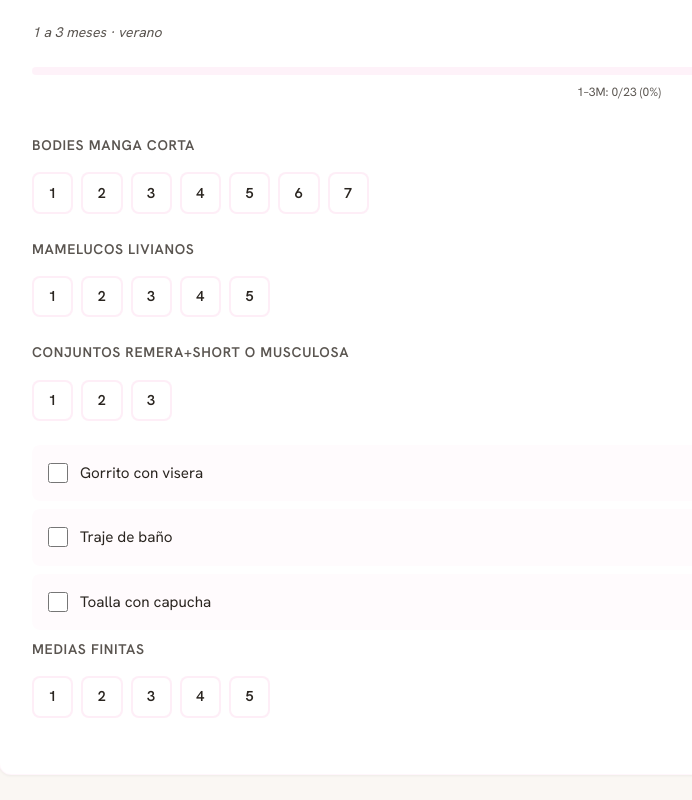
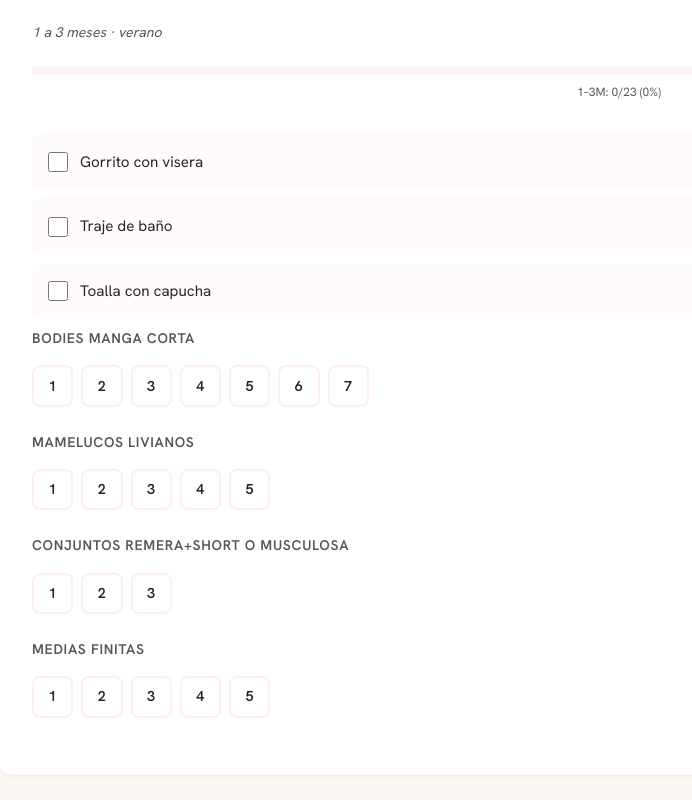
Before and after one commit to Gasudg/wishlist-bebe, a Next.js app: page / in a window 1280 px wide. Shown: the part 1760-2560 px from the top of the page, without its empty margins (21-713 px from the left). Built offline with nearby package versions, Linux system fonts and the light colour scheme; no server answers; the database is empty.

Commit message:
Ordenar ítems: checks individuales arriba, múltiples abajo

```diff
--- a/app/components/ChecklistSection.tsx
+++ b/app/components/ChecklistSection.tsx
@@ -37,7 +37,9 @@ export function ChecklistSection({
       </div>
 
       <div style={{ marginTop: "1.5rem" }}>
-        {itemsInSection.map((item) => (
+        {[...itemsInSection]
+          .sort((a, b) => (a.quantity === 1 ? 0 : 1) - (b.quantity === 1 ? 0 : 1))
+          .map((item) => (
             <ItemRenderer
               key={item.id}
               item={item}
```
Lines whose indentation alone changed are shown as unchanged.
